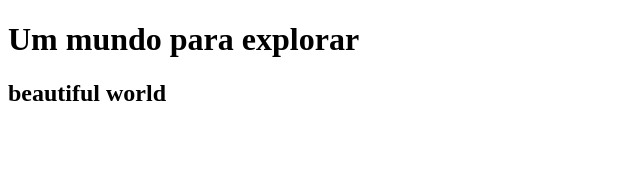
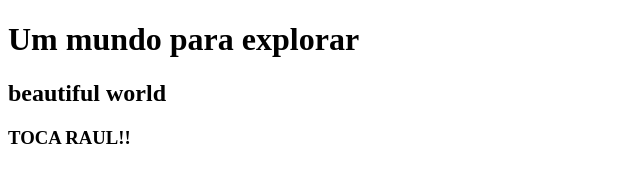
Before and after one commit to JULIANAVDSC/scm, a plain HTML site: page index.html in a window 1280 px wide. Shown: the whole page, without its empty margins (0-640 px from the left). Drawn offline with Linux system fonts and the light colour scheme.

Commit message:
Alteração Kratos

```diff
--- a/index.html
+++ b/index.html
@@ -9,5 +9,6 @@
 <body>
     <h1>Um mundo para explorar</h1>
     <h2>beautiful world</h2>
+    <h3>TOCA RAUL!!</h3>
 </body>
 </html>
```
